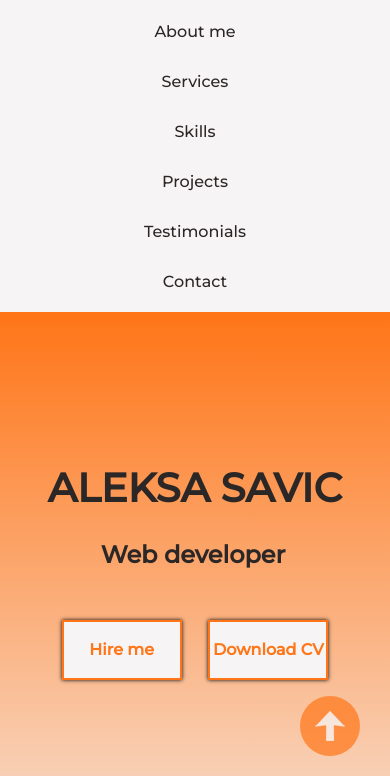
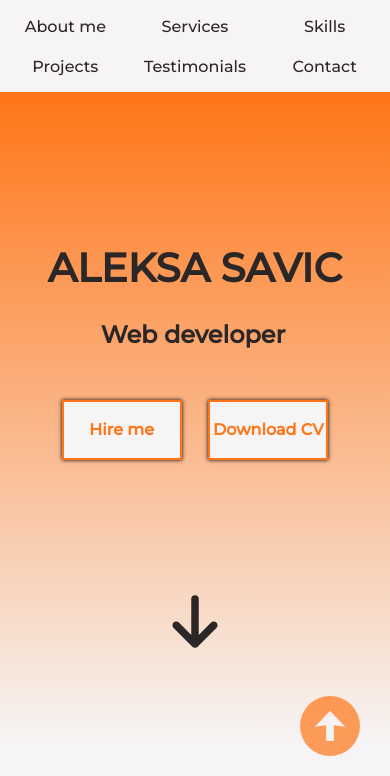
Before and after one commit to SavaDivljak/portfolio, a plain HTML site: page index.html in a window 390 px wide. Shown: the part 68-844 px from the top of the page. Drawn offline with nearby package versions, Linux system fonts and the light colour scheme.

Commit message:
Add files via upload

```diff
--- a/assets/css/style.less
+++ b/assets/css/style.less
@@ -678,7 +678,7 @@ footer{
 // 601 //
 @media screen and (max-width: 601px){
     header{
-        height: @dim * 3.8;
+        height: @dim * 1.6;
         @{fd}: @col;
         #logo{
             display: flex !important;
@@ -688,15 +688,14 @@ footer{
         }
         nav{
             width: @rat;
-            height: @dim * 3;
-            @{fd}: @col;
+            height: @dim * 0.8;
             ul{
                 width: @rat;
                 li{
-                    width: @rat;
+                    width: @rat * 0.33;
                     height: @dim * 0.4;
                     &:extend(.cflex);
-                    @{jc}: @c;
+                    @{jc}: @se;
                 }
             }
         }
```
Also changed, not shown: assets/css/style.css, assets/css/style.min.css.
